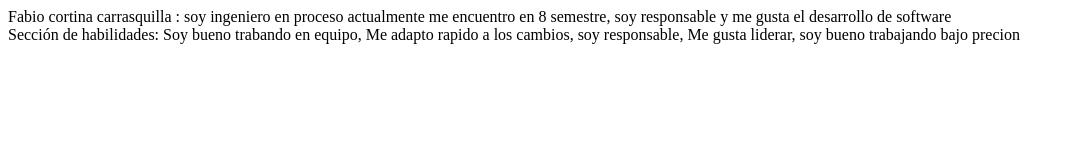
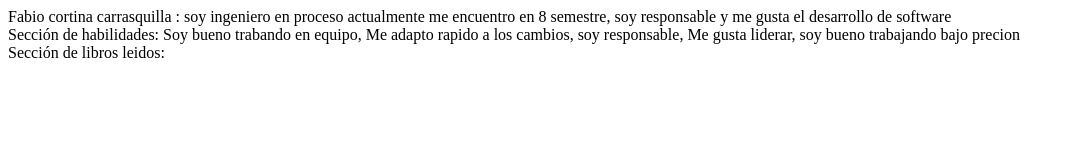
Before and after one commit to fabiocor01/Ejercicio-1, a plain HTML site: page index.html in a window 1280 px wide. Shown: the whole page, without its empty margins (0-1075 px from the left). Drawn offline with Linux system fonts and the light colour scheme.

Commit message:
Sixth Commit

```diff
--- a/index.html
+++ b/index.html
@@ -8,6 +8,6 @@
 <body>
     <div>Fabio cortina carrasquilla : soy ingeniero en proceso actualmente me encuentro en 8 semestre, soy responsable y me gusta el desarrollo de software </div>
     <div>Sección de habilidades: Soy bueno trabando en equipo, Me adapto rapido a los cambios, soy responsable, Me gusta liderar, soy bueno trabajando bajo precion</div>
-
+    <div>Sección de libros leidos: </div>
 </body>
 </html>
```
